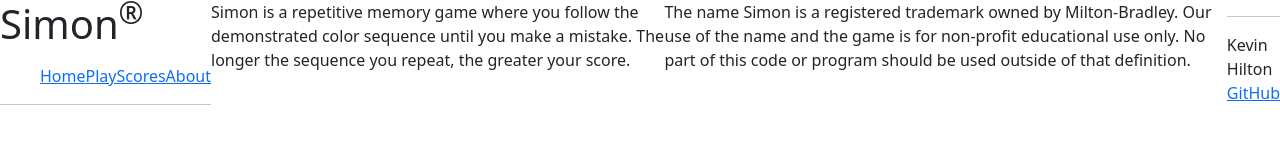
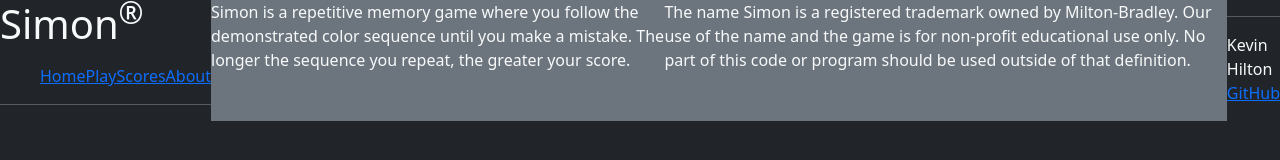
Before and after one commit to hilton-98/simon, a plain HTML site: page about.html in a window 1280 px wide. Drawn offline with nearby package versions, Linux system fonts and the light colour scheme.

Commit message:
Added background colors

```diff
--- a/about.html
+++ b/about.html
@@ -15,7 +15,8 @@
             crossorigin="anonymous"
         />
     </head>
-    <body>
+
+    <body class="bg-dark text-light">
         <header>
             <h1>Simon<sup>&reg;</sup></h1>
 
@@ -31,7 +32,7 @@
             <hr />
         </header>
 
-        <main>
+        <main class="bg-secondary">
             <p>
                 Simon is a repetitive memory game where you follow the demonstrated
                 color sequence until you make a mistake. The longer the sequence you
```
Also changed, not shown: index.html (+3 -2 lines), play.html (+3 -2 lines), scores.html (+3 -2 lines).
